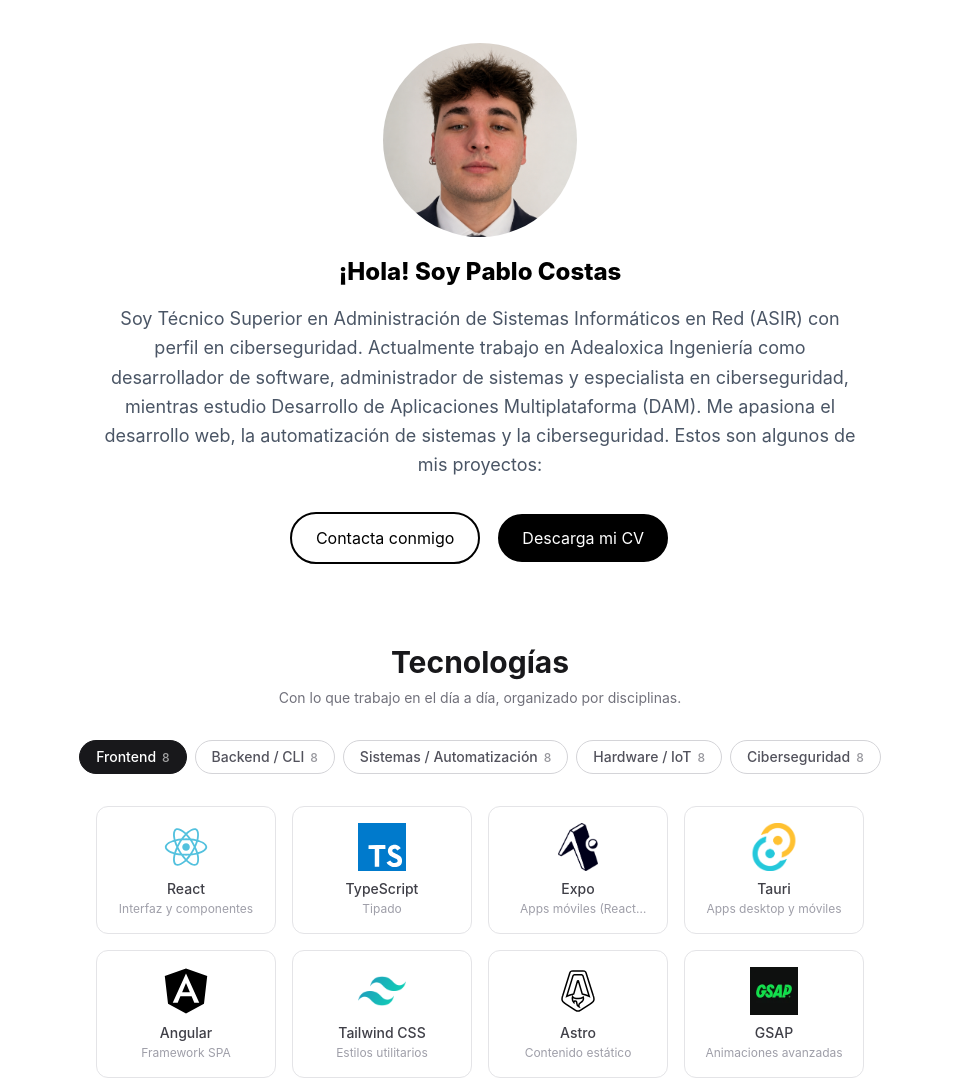
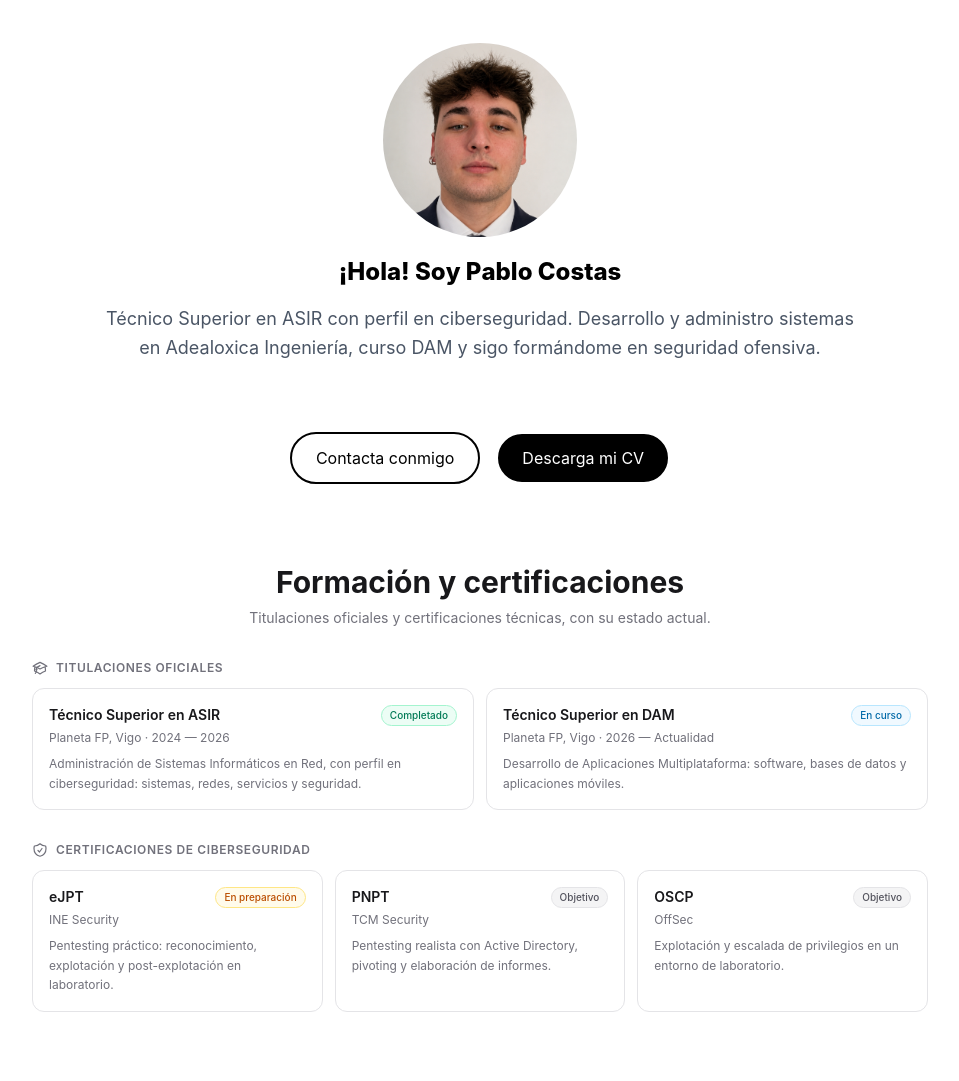
Before and after one commit to PC0staS/PortfolioPersonal, an Astro site: page / in a window 1280 px wide. Shown: the top 1081 px of the page, without its empty margins (160-1119 px from the left). Built offline with nearby package versions, Linux system fonts and the light colour scheme; Astro itself is replaced by a stand-in of ours.

Commit message:
Add education and certifications section, refresh intro and CV

```diff
--- a/public/cv.html
+++ b/public/cv.html
@@ -223,6 +223,17 @@
             .course-item strong {
                 color: #1a1a2e;
             }
+            .course-status {
+                display: inline-block;
+                margin-left: 1.2mm;
+                padding: 0.2mm 1.4mm;
+                border-radius: 1mm;
+                background: #f1f1f1;
+                color: #777;
+                font-size: 6.8pt;
+                font-weight: 500;
+                white-space: nowrap;
+            }
 
             .portfolio-link {
                 margin-top: 1mm;
@@ -247,7 +258,7 @@
             <aside class="sidebar">
                 <img
                     class="avatar"
-                    src="https://pablocostas.dev/img/me.webp"
+                    src="img/me.webp"
                     alt="Pablo Costas"
                 />
 
@@ -315,7 +326,7 @@
                 <div>
                     <h3>Permisos</h3>
                     <div class="soft-skill">Conducir B</div>
-                    <div class="soft-skill">Conducir A2</div>
+                    <div class="soft-skill">Conducir A</div>
                 </div>
             </aside>
 
@@ -329,10 +340,10 @@
                         Actualmente trabajo como desarrollador de software,
                         administrador de sistemas y especialista en
                         ciberseguridad en Adealoxica Ingeniería, mientras curso
-                        Desarrollo de Aplicaciones Multiplataforma. Me motiva
-                        crear herramientas que resuelvan problemas reales y
-                        automatizar procesos combinando sistemas, seguridad y
-                        desarrollo.
+                        Desarrollo de Aplicaciones Multiplataforma y preparo las
+                        certificaciones eJPT y PNPT. Me motiva crear herramientas
+                        que resuelvan problemas reales y automatizar procesos
+                        combinando sistemas, seguridad y desarrollo.
                     </p>
                 </div>
 
@@ -384,7 +395,7 @@
                             <span class="item-date">2026 — Actualidad</span>
                         </div>
                         <div class="item-sub">
-                            Innovación en Formación Profesional, Vigo
+                            Planeta FP, Vigo
                         </div>
                     </div>
 
@@ -397,8 +408,7 @@
                             <span class="item-date">2024 — 2026</span>
                         </div>
                         <div class="item-sub">
-                            Innovación en Formación Profesional, Vigo — Perfil
-                            en Ciberseguridad
+                            Planeta FP, Vigo — Perfil en Ciberseguridad
                         </div>
                     </div>
 
@@ -410,6 +420,25 @@
                             <span class="item-date">2022 — 2024</span>
                         </div>
                         <div class="item-sub">Colegio Amor de Dios, Vigo</div>
+                    </div>
+                </div>
+
+                <div>
+                    <h2>Certificaciones</h2>
+
+                    <div class="course-item">
+                        <strong>eJPT</strong> — INE Security
+                        <span class="course-status">En preparación</span>
+                    </div>
+
+                    <div class="course-item">
+                        <strong>PNPT</strong> — TCM Security
+                        <span class="course-status">Objetivo</span>
+                    </div>
+
+                    <div class="course-item">
+                        <strong>OSCP</strong> — OffSec
+                        <span class="course-status">Objetivo</span>
                     </div>
                 </div>
 
--- /dev/null
+++ b/src/components/Formacion.astro
@@ -0,0 +1,137 @@
+---
+import { formacion, type EstadoFormacion } from '@/data/formacion'
+
+const titulaciones = formacion.filter((item) => item.tipo === 'titulacion')
+const certificaciones = formacion.filter((item) => item.tipo === 'certificacion')
+
+const estados: Record<
+  EstadoFormacion,
+  { label: string; clases: string }
+> = {
+  completado: {
+    label: 'Completado',
+    clases:
+      'border-emerald-200 bg-emerald-50 text-emerald-700 dark:border-emerald-500/20 dark:bg-emerald-500/10 dark:text-emerald-400',
+  },
+  'en-curso': {
+    label: 'En curso',
+    clases:
+      'border-sky-200 bg-sky-50 text-sky-700 dark:border-sky-500/20 dark:bg-sky-500/10 dark:text-sky-400',
+  },
+  'en-preparacion': {
+    label: 'En preparación',
+    clases:
+      'border-amber-200 bg-amber-50 text-amber-700 dark:border-amber-500/20 dark:bg-amber-500/10 dark:text-amber-400',
+  },
+  objetivo: {
+    label: 'Objetivo',
+    clases:
+      'border-zinc-200 bg-zinc-100 text-zinc-600 dark:border-zinc-700 dark:bg-zinc-800 dark:text-zinc-400',
+  },
+}
+
+const grupos = [
+  {
+    titulo: 'Titulaciones oficiales',
+    items: titulaciones,
+    icono: 'titulacion',
+  },
+  {
+    titulo: 'Certificaciones de ciberseguridad',
+    items: certificaciones,
+    icono: 'certificacion',
+  },
+] as const
+---
+
+<section id="formacion" class="mt-20 px-4">
+    <div class="text-center mb-8">
+        <h2
+            class="text-2xl sm:text-3xl font-bold text-zinc-900 dark:text-white mb-2"
+        >
+            Formación y certificaciones
+        </h2>
+        <p class="text-sm text-zinc-500 dark:text-zinc-400 max-w-lg mx-auto">
+            Titulaciones oficiales y certificaciones técnicas, con su estado
+            actual.
+        </p>
+    </div>
+
+    <div class="flex flex-col gap-8 max-w-4xl mx-auto">
+        {
+            grupos.map((grupo) => (
+                <div>
+                    <h3 class="flex items-center gap-2 mb-3 text-xs font-semibold uppercase tracking-wider text-zinc-500 dark:text-zinc-400">
+                        {grupo.icono === 'titulacion' ? (
+                            <svg
+                                xmlns="http://www.w3.org/2000/svg"
+                                fill="none"
+                                viewBox="0 0 24 24"
+                                stroke-width="1.8"
+                                stroke="currentColor"
+                                class="w-4 h-4"
+                                aria-hidden="true"
+                            >
+                                <path
+                                    stroke-linecap="round"
+                                    stroke-linejoin="round"
+                                    d="M4.26 10.147a60.438 60.438 0 0 0-.491 6.347A48.62 48.62 0 0 1 12 20.904a48.62 48.62 0 0 1 8.232-4.41 60.46 60.46 0 0 0-.491-6.347m-15.482 0a50.636 50.636 0 0 0-2.658-.813A59.906 59.906 0 0 1 12 3.493a59.903 59.903 0 0 1 10.399 5.84c-.896.248-1.783.52-2.658.814m-15.482 0A50.717 50.717 0 0 1 12 13.489a50.702 50.702 0 0 1 7.74-3.342M6.75 15a.75.75 0 1 0 0-1.5.75.75 0 0 0 0 1.5Zm0 0v-3.675A55.378 55.378 0 0 1 12 8.443m-7.007 11.55A5.981 5.981 0 0 0 6.75 15.75v-1.5"
+                                />
+                            </svg>
+                        ) : (
+                            <svg
+                                xmlns="http://www.w3.org/2000/svg"
+                                fill="none"
+                                viewBox="0 0 24 24"
+                                stroke-width="1.8"
+                                stroke="currentColor"
+                                class="w-4 h-4"
+                                aria-hidden="true"
+                            >
+                                <path
+                                    stroke-linecap="round"
+                                    stroke-linejoin="round"
+                                    d="M9 12.75 11.25 15 15 9.75m-3-7.036A11.959 11.959 0 0 1 3.598 6 11.99 11.99 0 0 0 3 9.749c0 5.592 3.824 10.29 9 11.623 5.176-1.332 9-6.03 9-11.622 0-1.31-.21-2.571-.598-3.751h-.152c-3.196 0-6.1-1.248-8.25-3.285Z"
+                                />
+                            </svg>
+                        )}
+                        {grupo.titulo}
+                    </h3>
+
+                    <div
+                        class={`grid gap-3 ${
+                            grupo.icono === 'titulacion'
+                                ? 'sm:grid-cols-2'
+                                : 'sm:grid-cols-3'
+                        }`}
+                    >
+                        {grupo.items.map((item) => {
+                            const estado = estados[item.estado]
+                            return (
+                                <article class="rounded-xl border border-zinc-200 bg-white p-4 transition-all hover:border-zinc-300 hover:shadow-sm dark:border-zinc-800 dark:bg-zinc-900 dark:hover:border-zinc-700">
+                                    <div class="flex items-start justify-between gap-3">
+                                        <h4 class="text-sm font-semibold text-zinc-900 dark:text-white">
+                                            {item.titulo}
+                                        </h4>
+                                        <span
+                                            class={`shrink-0 rounded-full border px-2 py-0.5 text-[10px] font-medium ${estado.clases}`}
+                                        >
+                                            {estado.label}
+                                        </span>
+                                    </div>
+                                    <p class="mt-1 text-xs text-zinc-500 dark:text-zinc-400">
+                                        {item.entidad}
+                                        {item.periodo && ` · ${item.periodo}`}
+                                    </p>
+                                    <p class="mt-2 text-xs leading-relaxed text-zinc-500 dark:text-zinc-500">
+                                        {item.descripcion}
+                                    </p>
+                                </article>
+                            )
+                        })}
+                    </div>
+                </div>
+            ))
+        }
+    </div>
+</section>
--- a/src/components/MainScreen.tsx
+++ b/src/components/MainScreen.tsx
@@ -61,15 +61,11 @@ export default function MainScreen() {
       </h1>
       <h2
         id="sobre-mi-texto"
-        className="invisible text-base sm:text-lg mt-4 text-gray-600 dark:text-gray-400 text-center max-w-3xl leading-relaxed px-2 whitespace-pre-line min-h-[8rem]"
+        className="invisible text-base sm:text-lg mt-4 text-gray-600 dark:text-gray-400 text-center max-w-3xl leading-relaxed px-2 whitespace-pre-line min-h-[6rem]"
       >
-        Soy Técnico Superior en Administración de Sistemas Informáticos en Red
-        (ASIR) con perfil en ciberseguridad. Actualmente trabajo en Adealoxica
-        Ingeniería como desarrollador de software, administrador de sistemas y
-        especialista en ciberseguridad, mientras estudio Desarrollo de
-        Aplicaciones Multiplataforma (DAM). Me apasiona el desarrollo web, la
-        automatización de sistemas y la ciberseguridad. Estos son algunos de mis
-        proyectos:
+        Técnico Superior en ASIR con perfil en ciberseguridad. Desarrollo y
+        administro sistemas en Adealoxica Ingeniería, curso DAM y sigo
+        formándome en seguridad ofensiva.
       </h2>
       <div className="mt-8 flex flex-col sm:flex-row justify-center gap-4 w-full max-w-sm text-center">
         <a
--- /dev/null
+++ b/src/data/formacion.ts
@@ -0,0 +1,64 @@
+export type EstadoFormacion =
+  | 'completado'
+  | 'en-curso'
+  | 'en-preparacion'
+  | 'objetivo'
+
+export interface FormacionItem {
+  tipo: 'titulacion' | 'certificacion'
+  titulo: string
+  entidad: string
+  periodo?: string
+  estado: EstadoFormacion
+  descripcion: string
+}
+
+/**
+ * Fuente única de la sección "Formación y certificaciones".
+ * Para añadir, mover o editar estudios basta con modificar este array:
+ * el orden del array es el orden en pantalla.
+ */
+export const formacion: FormacionItem[] = [
+  {
+    tipo: 'titulacion',
+    titulo: 'Técnico Superior en ASIR',
+    entidad: 'Planeta FP, Vigo',
+    periodo: '2024 — 2026',
+    estado: 'completado',
+    descripcion:
+      'Administración de Sistemas Informáticos en Red, con perfil en ciberseguridad: sistemas, redes, servicios y seguridad.',
+  },
+  {
+    tipo: 'titulacion',
+    titulo: 'Técnico Superior en DAM',
+    entidad: 'Planeta FP, Vigo',
+    periodo: '2026 — Actualidad',
+    estado: 'en-curso',
+    descripcion:
+      'Desarrollo de Aplicaciones Multiplataforma: software, bases de datos y aplicaciones móviles.',
+  },
+  {
+    tipo: 'certificacion',
+    titulo: 'eJPT',
+    entidad: 'INE Security',
+    estado: 'en-preparacion',
+    descripcion:
+      'Pentesting práctico: reconocimiento, explotación y post-explotación en laboratorio.',
+  },
+  {
+    tipo: 'certificacion',
+    titulo: 'PNPT',
+    entidad: 'TCM Security',
+    estado: 'objetivo',
+    descripcion:
+      'Pentesting realista con Active Directory, pivoting y elaboración de informes.',
+  },
+  {
+    tipo: 'certificacion',
+    titulo: 'OSCP',
+    entidad: 'OffSec',
+    estado: 'objetivo',
+    descripcion:
+      'Explotación y escalada de privilegios en un entorno de laboratorio.',
+  },
+]
--- a/src/layouts/Layout.astro
+++ b/src/layouts/Layout.astro
@@ -6,7 +6,7 @@ import { ClientRouter } from 'astro:transitions'
 const SITE = 'https://pablocostas.dev'
 const title = 'Pablo Costas - Técnico Superior ASIR & Desarrollador Full Stack'
 const description =
-  'Portfolio de Pablo Costas — Técnico Superior en ASIR, estudiante de DAM y desarrollador web y móvil. Proyectos en Next.js, React, TypeScript y más.'
+  'Portfolio de Pablo Costas — Técnico Superior en ASIR con perfil en ciberseguridad, estudiante de DAM y desarrollador full stack. Proyectos y formación en seguridad ofensiva.'
 ---
 
 <!doctype html>
@@ -21,7 +21,7 @@ const description =
 
     <title>{title}</title>
     <meta name="description" content={description} />
-    <meta name="keywords" content="Pablo Costas, Portfolio, Next.js, React, TypeScript, React Native, Desarrollador, Golang, Full Stack, ASIR, DAM" />
+    <meta name="keywords" content="Pablo Costas, Portfolio, React, TypeScript, React Native, Desarrollador, Golang, Full Stack, ASIR, DAM, Ciberseguridad, Pentesting, eJPT, PNPT, OSCP" />
     <meta name="author" content="Pablo Costas" />
     <link rel="canonical" href={SITE} />
 
--- a/src/pages/index.astro
+++ b/src/pages/index.astro
@@ -1,6 +1,7 @@
 ---
 import Layout from "@/layouts/Layout.astro";
 import MainScreen from "@/components/MainScreen";
+import Formacion from "@/components/Formacion.astro";
 import ExpWith from "@/components/ExpWith";
 import ProyectosSection from "@/components/ProyectosSection.astro";
 import Contacto from "@/components/Contacto.astro";
@@ -9,6 +10,7 @@ import Contacto from "@/components/Contacto.astro";
 <Layout>
     <div class="max-w-6xl mx-auto min-h-screen px-4 sm:px-6 lg:px-8">
         <MainScreen client:load />
+        <Formacion />
         <ExpWith client:load />
         <ProyectosSection />
     </div>
```
Also changed, not shown: src/content/proyectos/UtilsBot.md (deleted, +0 -37 lines), 1 other file.
